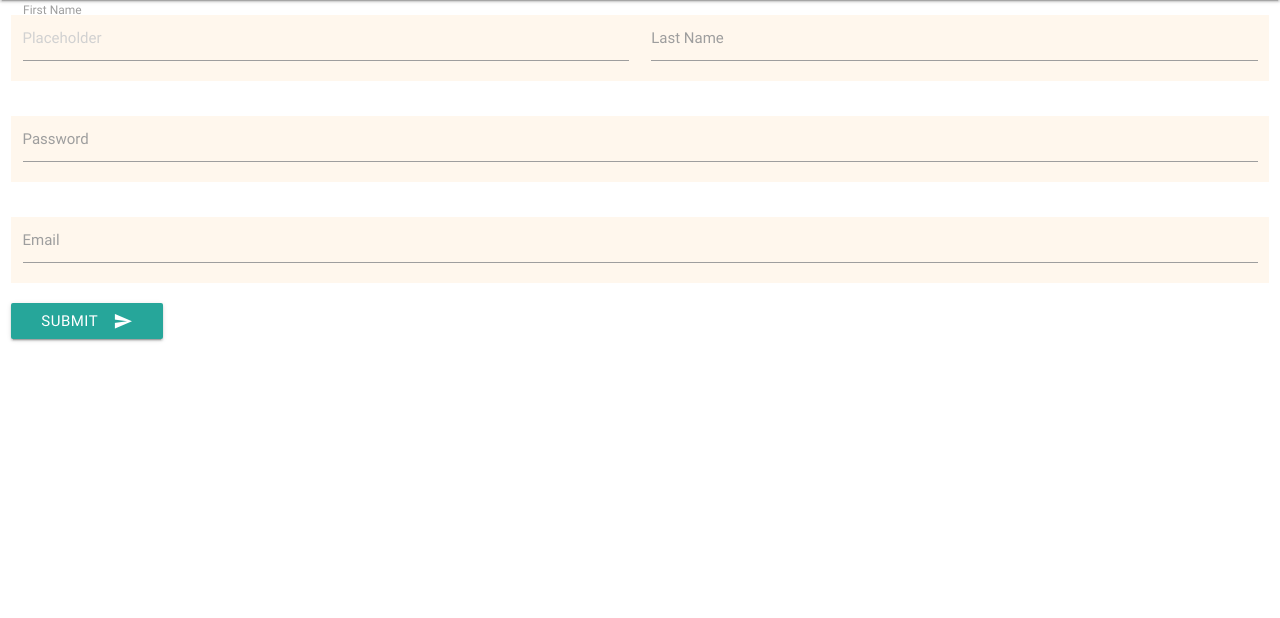
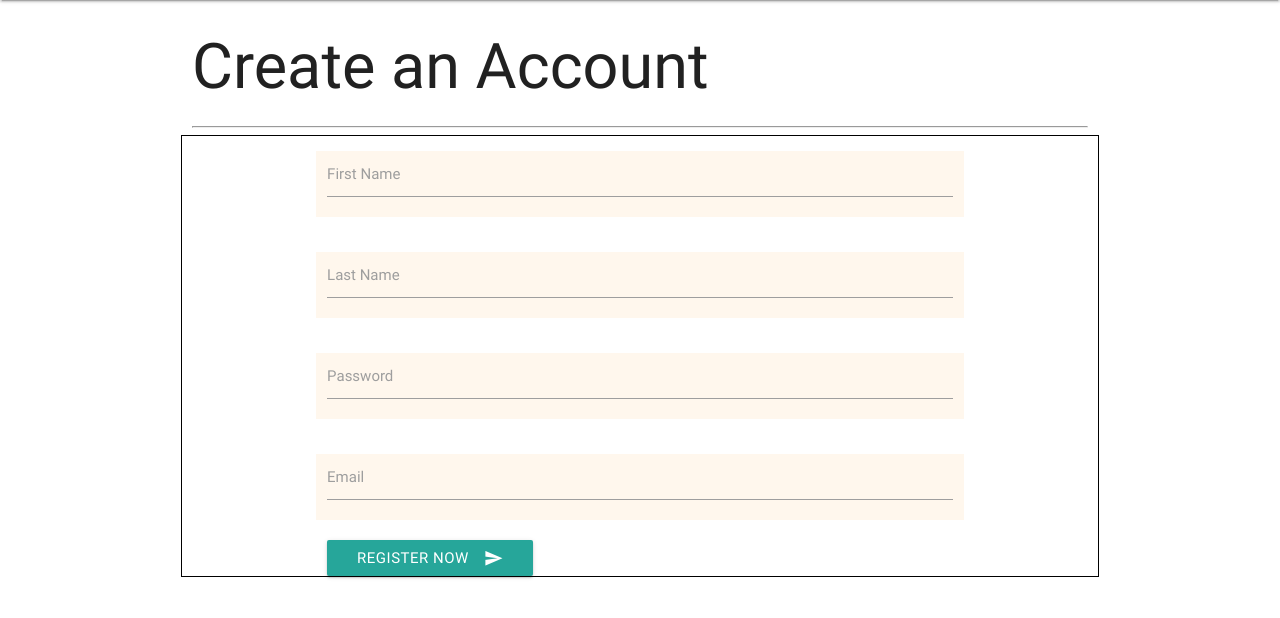
Before and after one commit to nafeesahyounis/data-centric-dev-project, a Flask app: page /register in a window 1280 px wide. Shown: the part 64-682 px from the top of the page. Run offline with Flask 2, Linux system fonts and the light colour scheme; some libraries are stand-ins or nearby versions.

Commit message:
styling added to register page

```diff
--- a/app.py
+++ b/app.py
@@ -5,6 +5,7 @@ from flask_pymongo import PyMongo
 from os import path
 from bson.objectid import ObjectId
 from bson.json_util import dumps
+from passlib.hash import pbkdf2_sha256
 import json
 import bcrypt
 if path.exists("env.py"):
@@ -24,7 +25,10 @@ app.secret_key = b'\x81\xa7\x9b\x8bq\x16x\x0b~A\x9c\xbb>\xe6\xef-'
 def index():
     """
     User can type the city into the search bar \
-    and hit submit. \
+    and hit submit. \ Mongodb is case sensitive\
+    so for input is first converted to a lowercase string\
+    and then returned as lowercase as the database is entirely\
+    in lowercase.\
     If database entry matches city name,
     the user will be redirected to the search activity page \
     and results will be displayed.
@@ -86,13 +90,16 @@ def find_activity():
 @app.route('/login', methods=['GET', 'POST'])
 def login():
     users = mongo.db.users
-    email_exists = users.find_one({'email' : request.form.get('email')})
+    email = request.form.get('email')
+    email_exists = users.find_one({'email' : email})
+    user_password = users['password']
+    form_password = request.form.get('password')
 
     if email_exists:
-        if bcrypt.hashpw(request.form['password'].encode('utf-8'), email_exists['password'].encode('utf-8')) == email_exists['password'].encode('utf-8'):
+        if pbkdf2_sha256.verify(form_password, user_password):
             session['email'] = request.form['email']
             return redirect(url_for('index'))
-    doesnt_exist = "Invalid username/password \
+            doesnt_exist = "Invalid username/password \
             combination. \
             Please try again, or register to make an account"
     print(doesnt_exist)
@@ -107,12 +114,13 @@ def register():
         existing_user = users.find_one({'email': request.form.get('email')})
 
         if existing_user is None:
-            hashpass = bcrypt.hashpw(request.form['password'].encode('utf-8'),bcrypt.gensalt())
+            password = request.form['password']
+            _hash = pbkdf2_sha256.hash(password)
             new_user = users.insert_one({
                                          'first_name': request.form.get('first_name'),
                                          'last_name': request.form.get('last_name'),
                                          'email': request.form.get('email'),
-                                         'password': hashpass})
+                                         'password': _hash})
             session['email'] = request.form.get('email')
             session['user'] = request.form.get('first_name', 'last_name')
             print(session['user'])
--- a/static/main.css
+++ b/static/main.css
@@ -90,7 +90,9 @@ a{
   background-size: cover;
   position: relative;
 }
-
+.border{
+    border: 1px solid black;
+}
 .hero-image-create{
     /* Use "linear-gradient" to add a darken background effect to the image (photographer.jpg). This will make the text easier to read */
     background-image: linear-gradient(rgba(0, 0, 0, 0.5), rgba(0, 0, 0, 0.5)), url("../static/images/lighthouse.png");
--- a/templates/pages/login.html
+++ b/templates/pages/login.html
@@ -2,7 +2,7 @@
 {% extends 'layout/base.html' %}
 {% block content %}
 
-
+<div class = "container">
 <div class="row">
     <form class="col s12" action="{{url_for('login')}}" method="POST">
 
@@ -32,6 +32,7 @@
   </button>
     </form>
   </div>
+  </div>
 
 
   {% endblock %}
--- a/templates/pages/register.html
+++ b/templates/pages/register.html
@@ -1,19 +1,26 @@
 {% extends 'layout/base.html' %}
 {% block content %}
 
-<div class="row">
+<div class="container">
+<h1> Create an Account </h1>
+    <hr>
+<div class="row border">
+
     <form class="col s12" action=" {{url_for('register')}}" method="POST">
-      <div class="row">
-        <div class="input-field col s6">
-          <input placeholder="Placeholder" id="first_name" type="text" class="validate" name="first_name">
+    <div class="container">
+    <div class="row">
+
+        <div class="input-field col s12">
+          <input id="first_name" type="text" class="validate" name="first_name">
           <label for="first_name">First Name</label>
         </div>
-        <div class="input-field col s6">
+      </div>
+          <div class="row">
+        <div class="input-field col s12">
           <input id="last_name" type="text" class="validate" name="last_name">
           <label for="last_name">Last Name</label>
         </div>
       </div>
-
       <div class="row">
         <div class="input-field col s12">
           <input id="password" type="password" class="validate" name="password">
@@ -26,10 +33,12 @@
           <label for="email">Email</label>
         </div>
       </div>
-      <button class="btn waves-effect waves-light" type="submit" name="action">Submit
+      <button class="btn waves-effect waves-light" type="submit" name="action">Register Now
     <i class="material-icons right">send</i>
   </button>
+  </div>
     </form>
+  </div>
   </div>
 
 
```
Also changed, not shown: templates/pages/newuser.html (deleted, +0 -10 lines).
